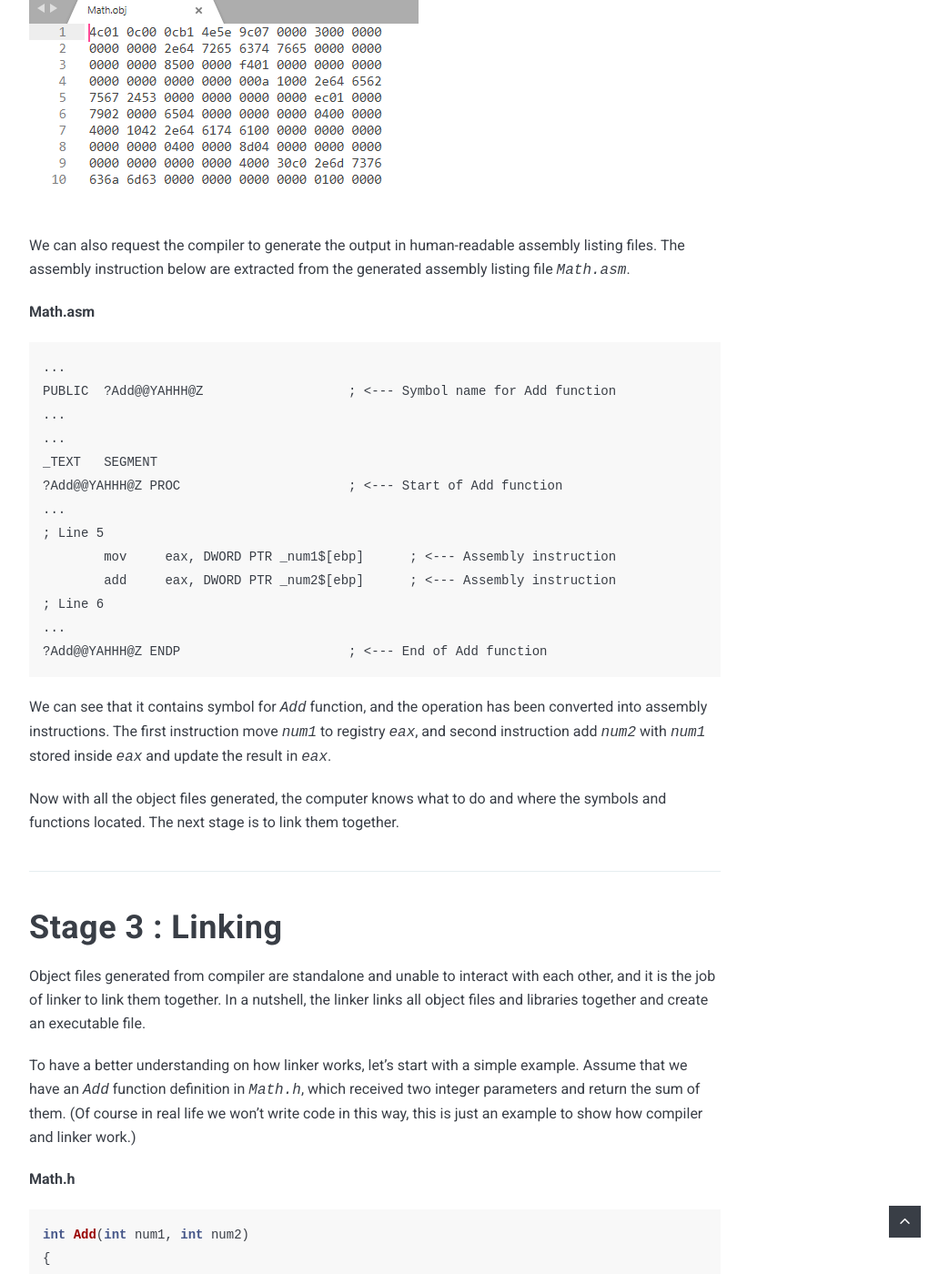
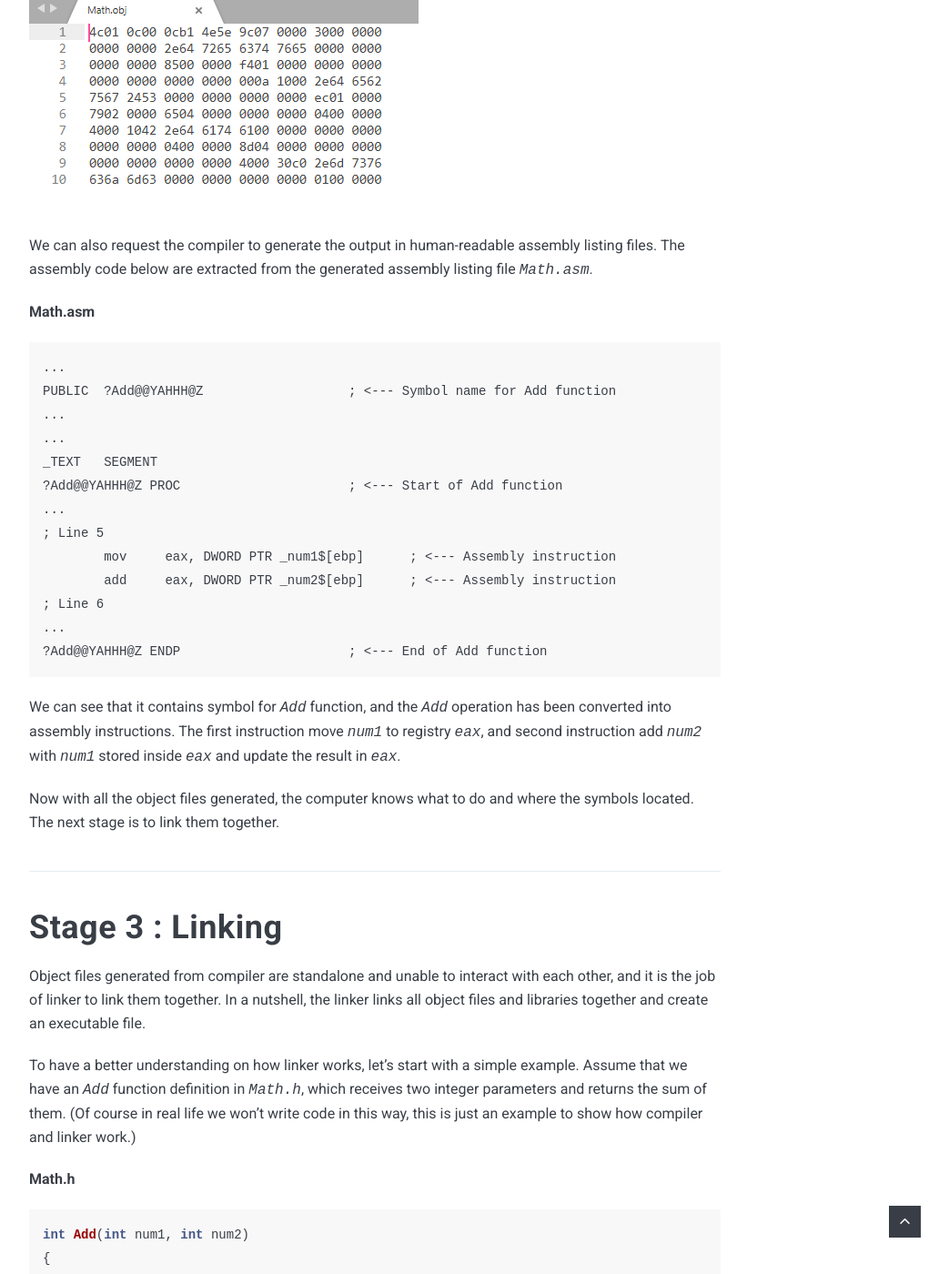
Before and after one commit to wendiiwong/portfolio, a Jekyll site: the page built from _posts/2020-02-20-How-cpp-compiler-works.md, in a window 1280 px wide and 1400 px high, scrolled down 4894 px. Shown: the whole window at 91% size, without its empty margins (228-1271 px from the left). Built offline with Jekyll 4.4.1, drawn with Linux system fonts in a browser that asks for light colours; nearby versions of some CDN libraries; comment, search, counter and statistics services are not loaded; some of the changed text lies outside the part shown.

Commit message:
Update post (How compiler works)

```diff
--- a/_posts/2020-02-20-How-cpp-compiler-works.md
+++ b/_posts/2020-02-20-How-cpp-compiler-works.md
@@ -81,7 +81,7 @@
 }
 {% endhighlight %}
 
-And if we look at the preprocessed C/C++ Source files produced :
+And if we look at the size of preprocessed C/C++ Source files produced :
 
 ![]({{ site.baseurl }}/images/20200220_how_compiler_works/03.PNG)
 
@@ -92,12 +92,12 @@
 ---
 # Stage 2 : Compiling
 
-After preprocessor done it's job, the compiler will then take our C++ translation unit and compiles them into object files. Theses object files in binary contains computer understandable machine code, which included instructions and metadata about the addresses of variables and functions (symbols). As we can see from _`Math.obj`_ below, it contains binary data.
+After preprocessor done it's job, the compiler will then take our C++ translation units and compiles them into object files. Theses object files in binary contain computer understandable machine code, which included instructions and metadata about the addresses of variables and functions (symbols). As we can see from _`Math.obj`_ below, it contains binary data.
 
 **Math.obj**
 ![]({{ site.baseurl }}/images/20200220_how_compiler_works/04.PNG)
 
-We can also request the compiler to generate the output in human-readable assembly listing files. The assembly instruction below are extracted from the generated assembly listing file _`Math.asm`_.
+We can also request the compiler to generate the output in human-readable assembly listing files. The assembly code below are extracted from the generated assembly listing file _`Math.asm`_.
 
 **Math.asm**
 {% highlight assembly %}
@@ -116,16 +116,16 @@
 ?Add@@YAHHH@Z ENDP                      ; <--- End of Add function
 {% endhighlight %}
 
-We can see that it contains symbol for _`Add`_ function, and the operation has been converted into assembly instructions. The first instruction move _`num1`_ to registry _`eax`_, and second instruction add _`num2`_ with _`num1`_ stored inside _`eax`_ and update the result in _`eax`_.
+We can see that it contains symbol for _`Add`_ function, and the _`Add`_ operation has been converted into assembly instructions. The first instruction move _`num1`_ to registry _`eax`_, and second instruction add _`num2`_ with _`num1`_ stored inside _`eax`_ and update the result in _`eax`_.
 
-Now with all the object files generated, the computer knows what to do and where the symbols and functions located. The next stage is to link them together.
+Now with all the object files generated, the computer knows what to do and where the symbols located. The next stage is to link them together.
 
 ---
 # Stage 3 : Linking
 
 Object files generated from compiler are standalone and unable to interact with each other, and it is the job of linker to link them together. In a nutshell, the linker links all object files and libraries together and create an executable file.
 
-To have a better understanding on how linker works, let's start with a simple example. Assume that we have an _`Add`_ function definition in _`Math.h`_, which received two integer parameters and return the sum of them. (Of course in real life we won't write code in this way, this is just an example to show how compiler and linker work.)
+To have a better understanding on how linker works, let's start with a simple example. Assume that we have an _`Add`_ function definition in _`Math.h`_, which receives two integer parameters and returns the sum of them. (Of course in real life we won't write code in this way, this is just an example to show how compiler and linker work.)
 
 **Math.h**
 {% highlight cpp %}
@@ -168,7 +168,7 @@
 Next, let's try to build it.
 ![]({{ site.baseurl }}/images/20200220_how_compiler_works/07.PNG)
 
-Noticed that we get a Linking error LNK2019 telling that we have _unresolved external symbol_, named _`Add@@YAHHH@Z`_ which is our _Add_ function. This result is expected since the linker doesn't knows where to find the function required, as we only provide function signature. The linker needs to know where the function definition located.
+Noticed that we get a Linking error LNK2019 telling that we have _unresolved external symbol_, named _`Add@@YAHHH@Z`_, which is our _Add_ function. This result is expected since the linker doesn't knows where to find the function required, as we only provide function signature. The linker needs to know where the function definition located.
 
 Now let's include _`Math.h`_ instead, which contains the function definition, and build again.
 {% highlight cpp %}
```
Also changed, not shown: other parts of _posts/2020-02-20-How-cpp-compiler-works.md (+2 -2 lines).
